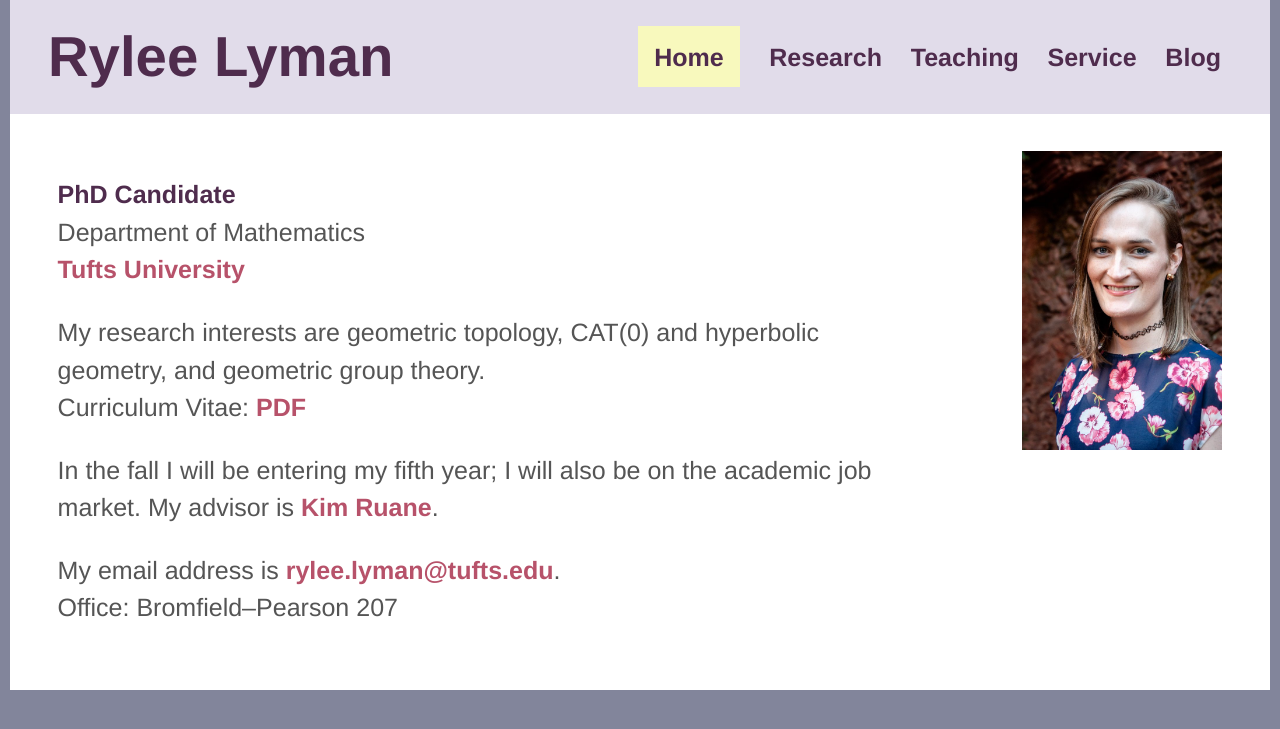
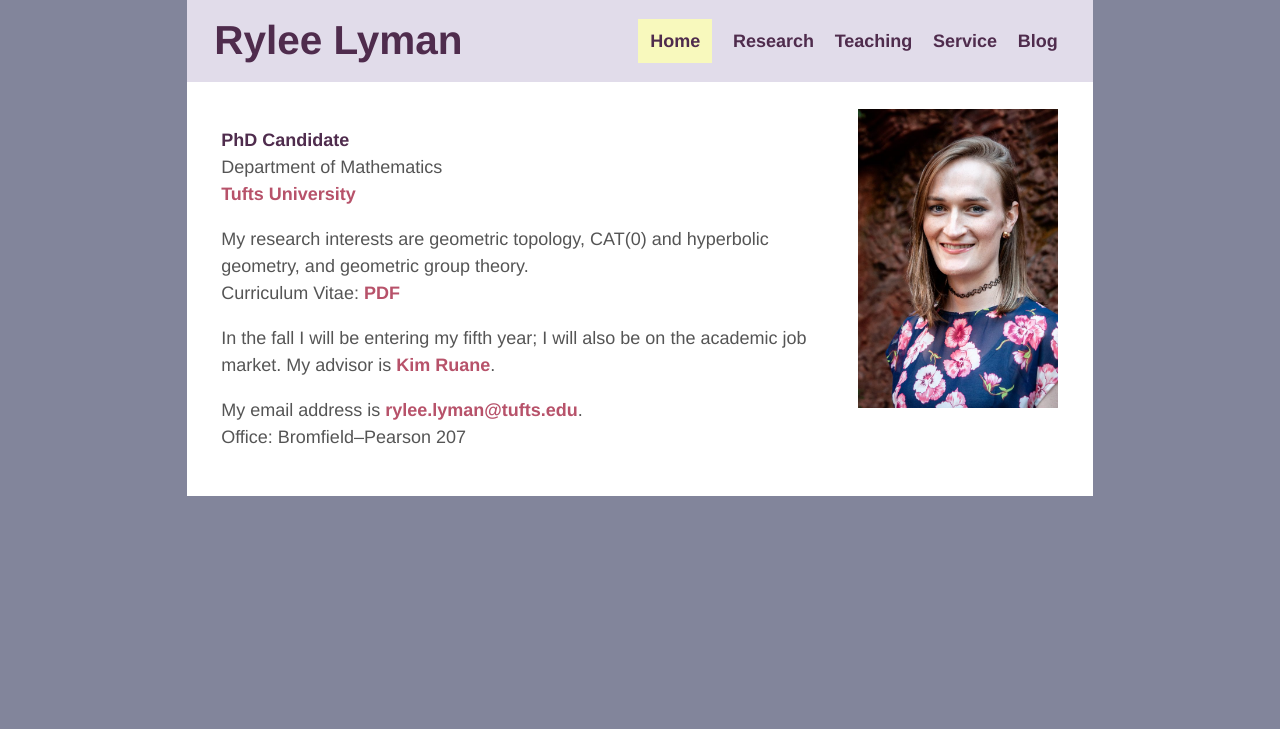
Before and after one commit to ryleelyman/Site, a Jekyll site: the page built from index.md, in a window 1280 px wide. Shown: the top 729 px of the page. Built offline with Jekyll 4.4.1, drawn with Linux system fonts in a browser that asks for light colours.

Commit message:
fix font-size

```diff
--- a/_sass/main.scss
+++ b/_sass/main.scss
@@ -7,8 +7,7 @@
   --darkfg: #4F2C4D;
   --sans: "Helvetica Neue", "Helvetica", "Arial", sans-serif;
   color: #555;
-  font-size: calc(16px + (26 - 14) * ((100vw - 300px) /
-  	(1600 - 300)));
+  font-size: 18px;
   line-height: 1.5em;
   font-family: "Georgia", serif;
 }
```
